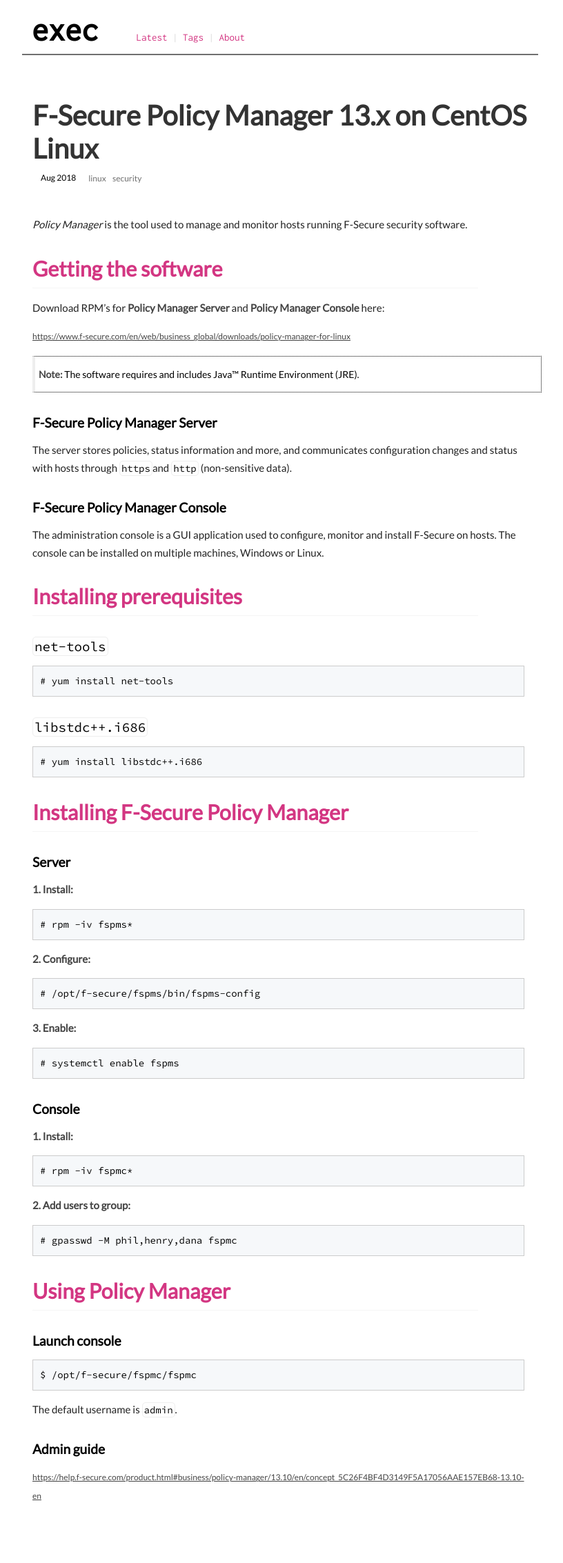
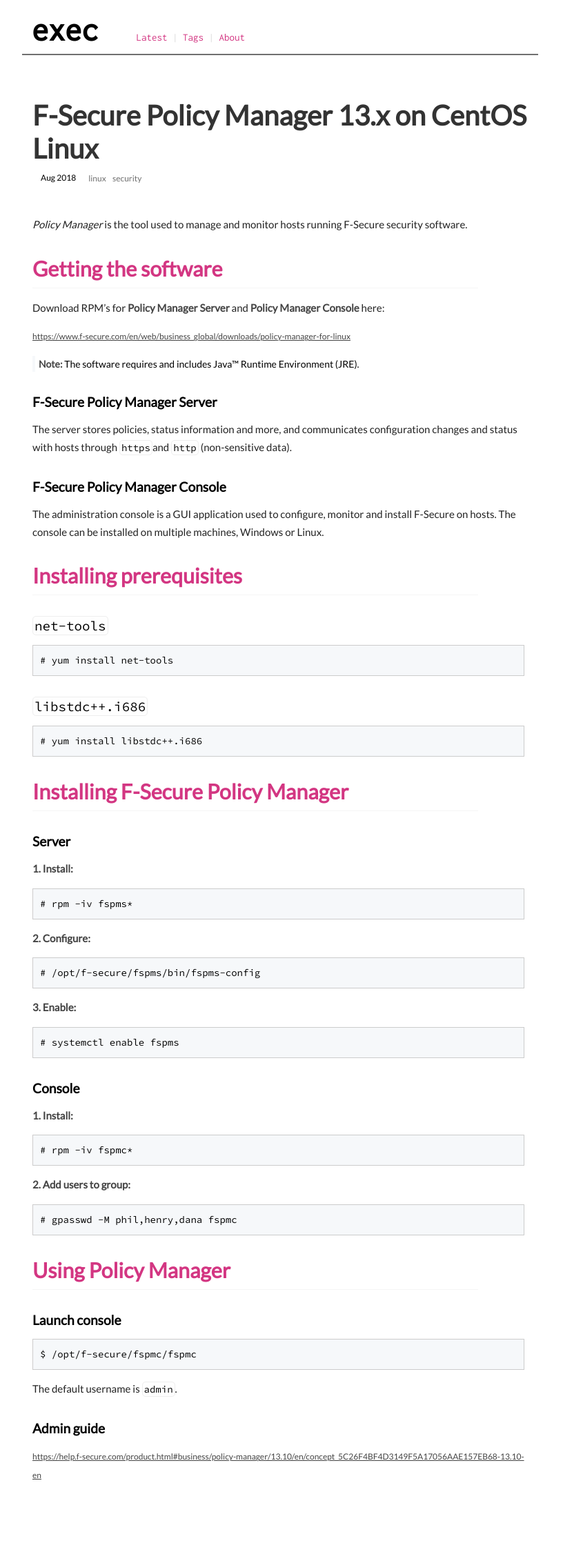
Before and after one commit to execas/execas.github.io, a Jekyll site: the page built from _posts/2018-08-30-f-secure-policy-manager-13x-on-centos.-linux.md, in a window 1280 px wide. Shown: the whole page at 69% size, without its empty margins (234-1050 px from the left). Built offline with Jekyll 4.4.1, drawn with Linux system fonts in a browser that asks for light colours; after the commit the page ends 2236 px from its top, so only the background shows below that.

Commit message:
Update execas.css

```diff
--- a/css/execas.css
+++ b/css/execas.css
@@ -47,12 +47,11 @@
 
 blockquote {
      background-color: #ffffff;
-     width: 100%;
+     width: 90%;
      margin-left:0px;
      padding-left: 5px;
      padding-right: 10px;
-     border: 1px dotted black;
-     border-left:4px solid #eee;
+     border-left:4px solid #f6f8fa;
      color:#000000;
 
 }
```
